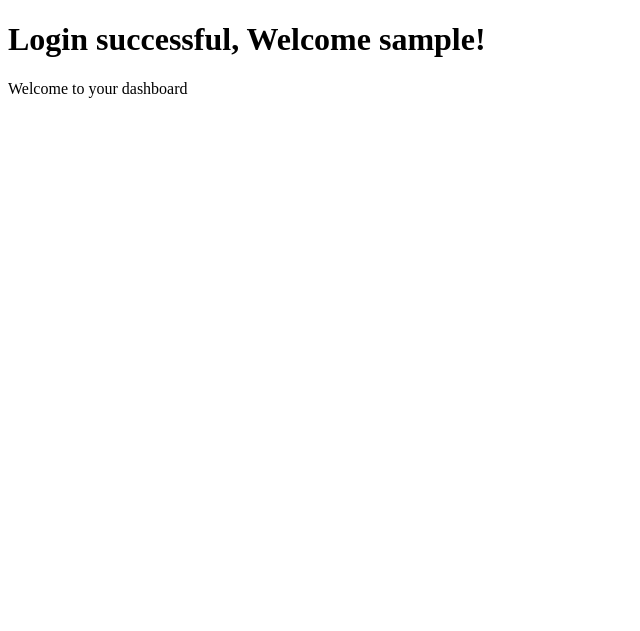
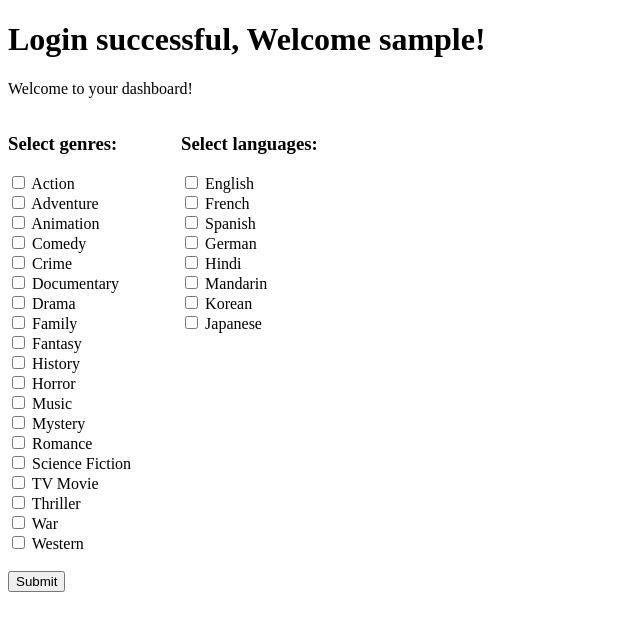
Before and after one commit to jjessie300/MovieRecommendationSystem, a Flask app: template movie/templates/dashboard.html in a window 1280 px wide. Shown: the top 631 px of the page, without its empty margins (0-640 px from the left). Run offline with Flask 3, Linux system fonts and the light colour scheme; the template is opened without the code that fills it: most values are stand-ins (such as "Sample title", 1, 10 or a date in 2020).

Commit message:
implemente API calls to fetch movie data

```diff
--- a/movie/app.py
+++ b/movie/app.py
@@ -1,6 +1,8 @@
 from flask import Flask, render_template, redirect, url_for, request, session
 from werkzeug.security import generate_password_hash, check_password_hash
 from flask_sqlalchemy import SQLAlchemy
+import tmdb
+
 
 app = Flask(__name__)
 app.secret_key = 'your_secret_key'
@@ -87,9 +89,16 @@ def register():
 def dashboard():
     return render_template("dashboard.html")
 
-# test
-# username: hello
-# password: pass
+@app.route("/search", methods=['POST'])
+def get_user_preferences():
+    selected_genres = request.form.getlist("genre")
+    selected_language = request.form["language"] # ONLY ALLOWS USER TO SELECT ONE LANGUAGE, IF NOT WONT WORK!!!
+    print(selected_language)
+
+    results = tmdb.fetch_now_playing(selected_language, selected_genres)
+    print(results)
+    return render_template("search.html", user_movies=results)
+
 
 if __name__ == "__main__":
     with app.app_context():
--- a/movie/templates/dashboard.html
+++ b/movie/templates/dashboard.html
@@ -7,6 +7,102 @@
 </head>
 <body>
     <h1>Login successful, Welcome {{username}}!</h1>
-    <p>Welcome to your dashboard</p>
+    <p>Welcome to your dashboard!</p>
+
+
+<form action="/search" method="POST">
+    <div style="display: flex; gap: 50px;">
+        <div>
+            <h3>Select genres: </h3>
+            <input type = "checkbox" id = "action" name = "genre" value = "Action">
+            <label for = "action">Action</label><br>
+
+            <input type = "checkbox" id = "adventure" name = "genre" value = "Adventure">
+            <label for = "adventure">Adventure</label><br>
+
+            <input type = "checkbox" id = "animation" name = "genre" value = "Animation">
+            <label for = "animation">Animation</label><br>
+
+            <input type = "checkbox" id = "comedy" name = "genre" value = "Comedy">
+            <label for = "comedy">Comedy</label><br>
+
+            <input type = "checkbox" id = "crime" name = "genre" value = "Crime">
+            <label for = "crime">Crime</label><br>
+
+            <input type = "checkbox" id = "documentary" name = "genre" value = "Documentary">
+            <label for = "documentary">Documentary</label><br>
+
+            <input type = "checkbox" id = "drama" name = "genre" value = "Drama">
+            <label for = "drama">Drama</label><br>
+
+            <input type = "checkbox" id = "family" name = "genre" value = "Family">
+            <label for = "family">Family</label><br>
+
+            <input type = "checkbox" id = "fantasy" name = "genre" value = "Fantasy">
+            <label for = "fantasy">Fantasy</label><br>
+
+            <input type = "checkbox" id = "history" name = "genre" value = "History">
+            <label for = "history">History</label><br>
+
+            <input type = "checkbox" id = "horror" name = "genre" value = "Horror">
+            <label for = "horror">Horror</label><br>
+
+            <input type = "checkbox" id = "music" name = "genre" value = "Music">
+            <label for = "music">Music</label><br>
+
+            <input type = "checkbox" id = "mystery" name = "genre" value = "Mystery">
+            <label for = "mystery">Mystery</label><br>
+
+            <input type = "checkbox" id = "romance" name = "genre" value = "Romance">
+            <label for = "romance">Romance</label><br>
+
+            <input type = "checkbox" id = "science fiction" name = "genre" value = "Science Fiction">
+            <label for = "science fiction">Science Fiction</label><br>
+
+            <input type = "checkbox" id = "tv movie" name = "genre" value = "TV Movie">
+            <label for = "tv movie">TV Movie</label><br>
+
+            <input type = "checkbox" id = "thriller" name = "genre" value = "Thriller">
+            <label for = "thriller">Thriller</label><br>
+
+            <input type = "checkbox" id = "war" name = "genre" value = "War">
+            <label for = "war">War</label><br>
+
+            <input type = "checkbox" id = "western" name = "genre" value = "Western">
+            <label for = "western">Western</label><br>
+        </div>
+
+        <div>
+            <h3>Select languages: </h3>
+            <input type = "checkbox" id = "english" name = "language" value = "en">
+            <label for = "english">English</label><br>
+
+            <input type = "checkbox" id = "french" name = "language" value = "fr">
+            <label for = "french">French</label><br>
+
+            <input type = "checkbox" id = "spanish" name = "language" value = "es">
+            <label for = "spanish">Spanish</label><br>
+
+            <input type = "checkbox" id = "german" name = "language" value = "de">
+            <label for = "german">German</label><br>
+
+            <input type = "checkbox" id = "hindi" name = "language" value = "hi">
+            <label for = "hindi">Hindi</label><br>
+
+            <input type = "checkbox" id = "mandarin" name = "language" value = "zh">
+            <label for = "mandarin">Mandarin</label><br>
+
+            <input type = "checkbox" id = "korean" name = "language" value = "ko">
+            <label for = "korean">Korean</label><br>
+
+            <input type = "checkbox" id = "japanese" name = "language" value = "ja">
+            <label for = "japanese">Japanese</label><br>
+        </div>
+    </div>
+
+    <br>
+    <button type="submit">Submit</button>
+</form>
+
 </body>
 </html>
--- /dev/null
+++ b/movie/tmdb.py
@@ -0,0 +1,79 @@
+import requests
+
+API_KEY = '5ddb37a855ad5d2599f04ce3003c5047'
+BASE_URL = 'https://api.themoviedb.org/3'
+
+genre_map = {
+    "Action": 28,
+    "Adventure": 12,
+    "Animation": 16,
+    "Comedy": 35,
+    "Crime": 80,
+    "Documentary": 99,
+    "Drama": 18,
+    "Family": 10751,
+    "Fantasy": 14,
+    "History": 36,
+    "Horror": 27,
+    "Music": 10402,
+    "Mystery": 9648,
+    "Romance": 10749,
+    "Science Fiction": 878,
+    "TV Movie": 10770,
+    "Thriller": 53,
+    "War": 10752,
+    "Western": 37
+}
+
+#language = input("What language movie are you looking for? ")
+#selected_genres = ["Comedy", "Animation"]
+
+# language = "ja"
+# selected_genres = []
+
+
+# Function to fetch now playing movies based on user preferences using the API
+def fetch_now_playing(language, selected_genres):
+    url = f'{BASE_URL}/movie/now_playing?api_key={API_KEY}'
+
+    response = requests.get(url)
+    data = response.json()
+
+    filtered_movies = []
+
+    for movie in data["results"]:
+        # Check language
+        if language == None or movie["original_language"] == language:
+            #print(movie["original_language"])
+
+            # Check genres
+            if selected_genres == [] or check_genres(get_genre_ids(selected_genres), movie):
+                #print(check_genres(get_genre_ids(selected_genres), movie))
+                #print(movie["id"])
+                #print(movie["genre_ids"])
+                filtered_movies.append(movie["title"])
+                #poster = movie["poster_path"]
+
+    #print(filtered_movies)
+    #print("https://image.tmdb.org/t/p/original/" + poster)
+    return filtered_movies
+
+
+def get_genre_ids(selected_genres):
+    genre_ids = []
+    for genre in selected_genres:
+        genre_ids.append(genre_map[genre])
+    #print(genre_ids)
+    return genre_ids
+
+# Check if any of the selected genres apply
+def check_genres(genre_ids, movie):
+    for id in genre_ids:
+        for movie_genre in movie["genre_ids"]:
+            if id == movie_genre:
+                return True
+
+    return False
+
+
+#fetch_now_playing(language, selected_genres)
```
Also changed, not shown: movie/templates/search.html (added, +13 -0 lines), instance/users.db (added).
